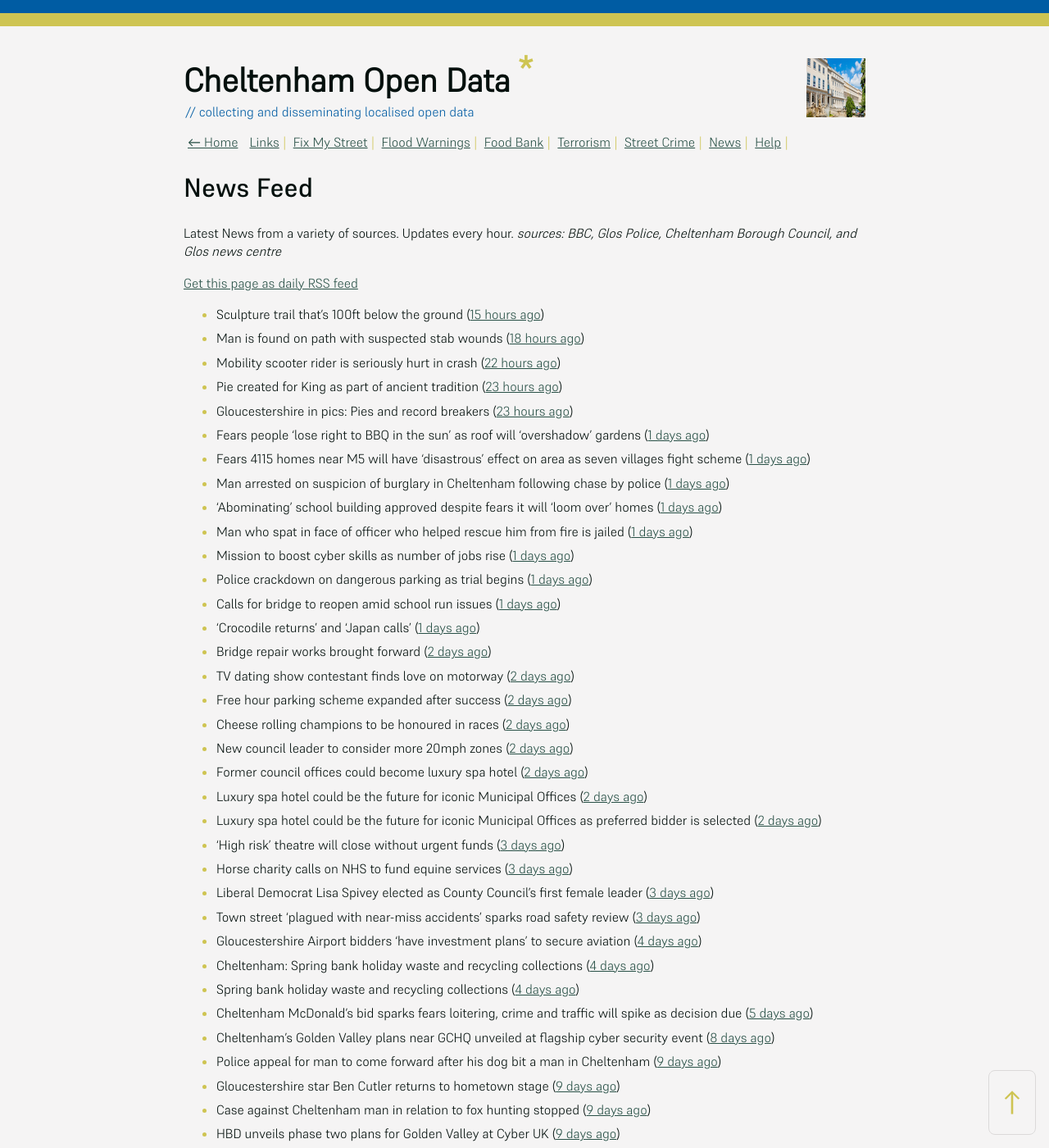
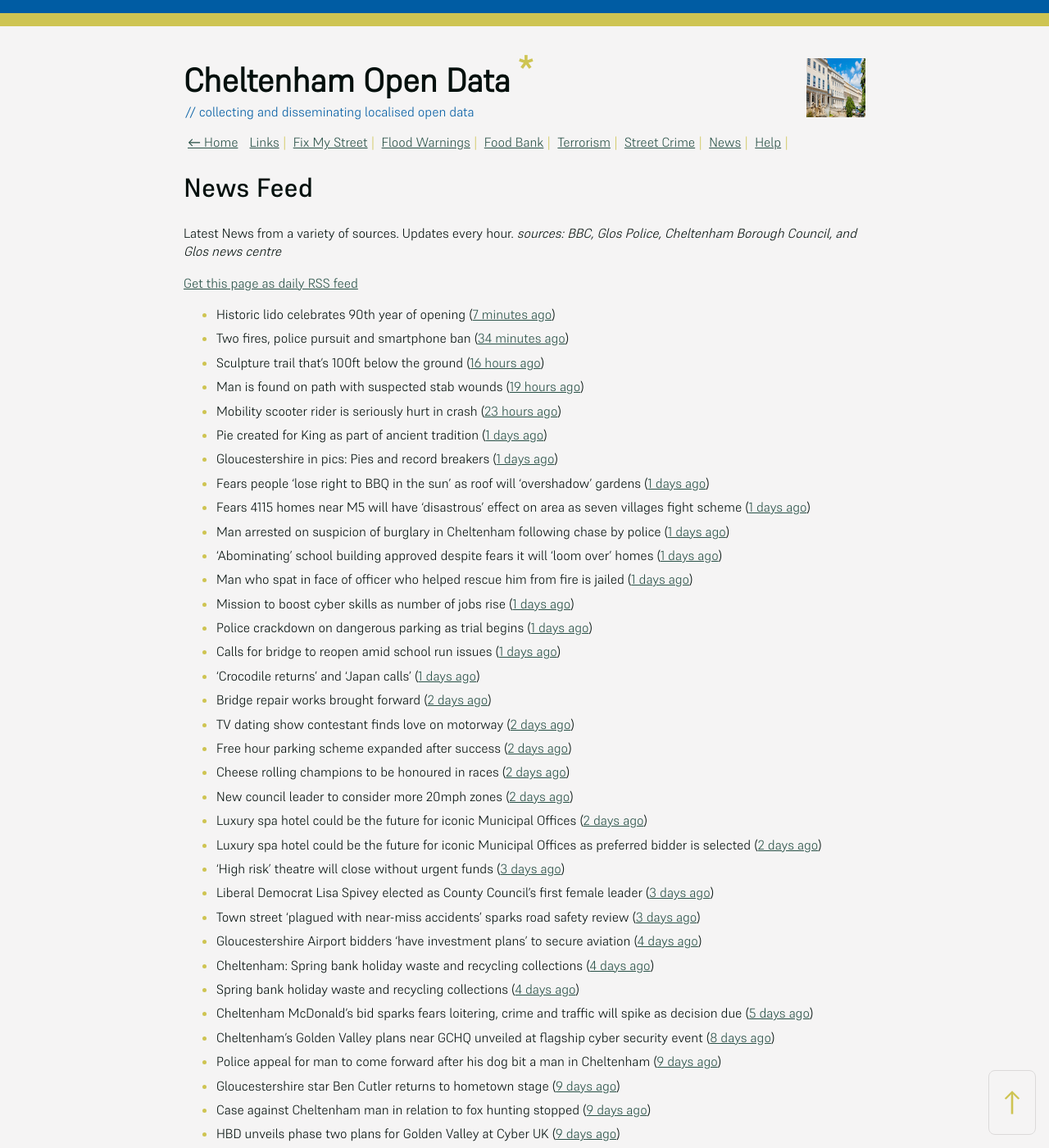
Before and after one commit to mat-0/cheltenham-open-data, a Jekyll site: the page built from _pages/news.md, in a window 1280 px wide and 1400 px high. Shown: the whole window at 82% size. Built offline with Jekyll 4.4.1, drawn with Linux system fonts in a browser that asks for light colours.

Commit message:
Updated 2025-05-25 06:57:58

```diff
--- a/_pages/news.md
+++ b/_pages/news.md
@@ -12,11 +12,13 @@ _sources: BBC, Glos Police, Cheltenham Borough Council, and Glos news centre_
 [Get this page as daily RSS feed](/daily.rss)
 
 <!-- news_marker starts -->
-- Sculpture trail that's 100ft below the ground ([15 hours ago](https://www.bbc.com/news/articles/cgq335gp951o))
-- Man is found on path with suspected stab wounds ([18 hours ago](https://www.bbc.com/news/articles/c5yxl0lxv4lo))
-- Mobility scooter rider is seriously hurt in crash ([22 hours ago](https://www.bbc.com/news/articles/cx2eqqnx4zlo))
-- Pie created for King as part of ancient tradition ([23 hours ago](https://www.bbc.com/news/articles/ckgxxnve341o))
-- Gloucestershire in pics: Pies and record breakers ([23 hours ago](https://www.bbc.com/news/articles/clyvvpgg4xyo))
+- Historic lido celebrates 90th year of opening ([7 minutes ago](https://www.bbc.com/news/articles/ce39nny2212o))
+- Two fires, police pursuit and smartphone ban ([34 minutes ago](https://www.bbc.com/news/articles/cd62jl7j2z5o))
+- Sculpture trail that's 100ft below the ground ([16 hours ago](https://www.bbc.com/news/articles/cgq335gp951o))
+- Man is found on path with suspected stab wounds ([19 hours ago](https://www.bbc.com/news/articles/c5yxl0lxv4lo))
+- Mobility scooter rider is seriously hurt in crash ([23 hours ago](https://www.bbc.com/news/articles/cx2eqqnx4zlo))
+- Pie created for King as part of ancient tradition ([1 days ago](https://www.bbc.com/news/articles/ckgxxnve341o))
+- Gloucestershire in pics: Pies and record breakers ([1 days ago](https://www.bbc.com/news/articles/clyvvpgg4xyo))
 - Fears people ‘lose right to BBQ in the sun’ as roof will ‘overshadow’ gardens ([1 days ago](https://gloucesternewscentre.co.uk/fears-people-lose-right-to-bbq-in-the-sun-as-roof-will-overshadow-gardens/))
 - Fears 4115 homes near M5 will have ‘disastrous’ effect on area as seven villages fight scheme ([1 days ago](https://gloucesternewscentre.co.uk/fears-4115-homes-near-m5-will-have-disastrous-effect-on-area-as-seven-villages-fight-scheme/))
 - Man arrested on suspicion of burglary in Cheltenham following chase by police ([1 days ago](https://gloucesternewscentre.co.uk/man-arrested-on-suspicion-of-burglary-in-cheltenham-following-chase-by-police/))
@@ -31,11 +33,9 @@ _sources: BBC, Glos Police, Cheltenham Borough Council, and Glos news centre_
 - Free hour parking scheme expanded after success ([2 days ago](https://www.bbc.com/news/articles/cd0l2kr32zeo))
 - Cheese rolling champions to be honoured in races ([2 days ago](https://www.bbc.com/news/articles/cy8nkklvm9mo))
 - New council leader to consider more 20mph zones ([2 days ago](https://www.bbc.com/news/articles/c1kvvdv71m4o))
-- Former council offices could become luxury spa hotel ([2 days ago](https://www.bbc.com/news/articles/c4g6e60kdy1o))
 - Luxury spa hotel could be the future for iconic Municipal Offices ([2 days ago](https://gloucesternewscentre.co.uk/luxury-spa-hotel-could-be-the-future-for-iconic-municipal-offices/))
 - Luxury spa hotel could be the future for iconic Municipal Offices as preferred bidder is selected ([2 days ago](https://www.cheltenham.gov.uk/news/article/3014/luxury_spa_hotel_could_be_the_future_for_iconic_municipal_offices_as_preferred_bidder_is_selected))
 - 'High risk' theatre will close without urgent funds ([3 days ago](https://www.bbc.com/news/articles/cvgqqypywe1o))
-- Horse charity calls on NHS to fund equine services ([3 days ago](https://www.bbc.com/news/articles/cy8d927xllzo))
 - Liberal Democrat Lisa Spivey elected as County Council’s first female leader ([3 days ago](https://gloucesternewscentre.co.uk/liberal-democrat-lisa-spivey-elected-as-county-councils-first-female-leader/))
 - Town street ‘plagued with near-miss accidents’ sparks road safety review ([3 days ago](https://gloucesternewscentre.co.uk/town-street-plagued-with-near-miss-accidents-sparks-road-safety-review/))
 - Gloucestershire Airport bidders ‘have investment plans’ to secure aviation ([4 days ago](https://gloucesternewscentre.co.uk/gloucestershire-airport-bidders-have-investment-plans-to-secure-aviation/))
```
Also changed, not shown: _data/flood.json (+5 -27 lines), index.md (+5 -5 lines).
